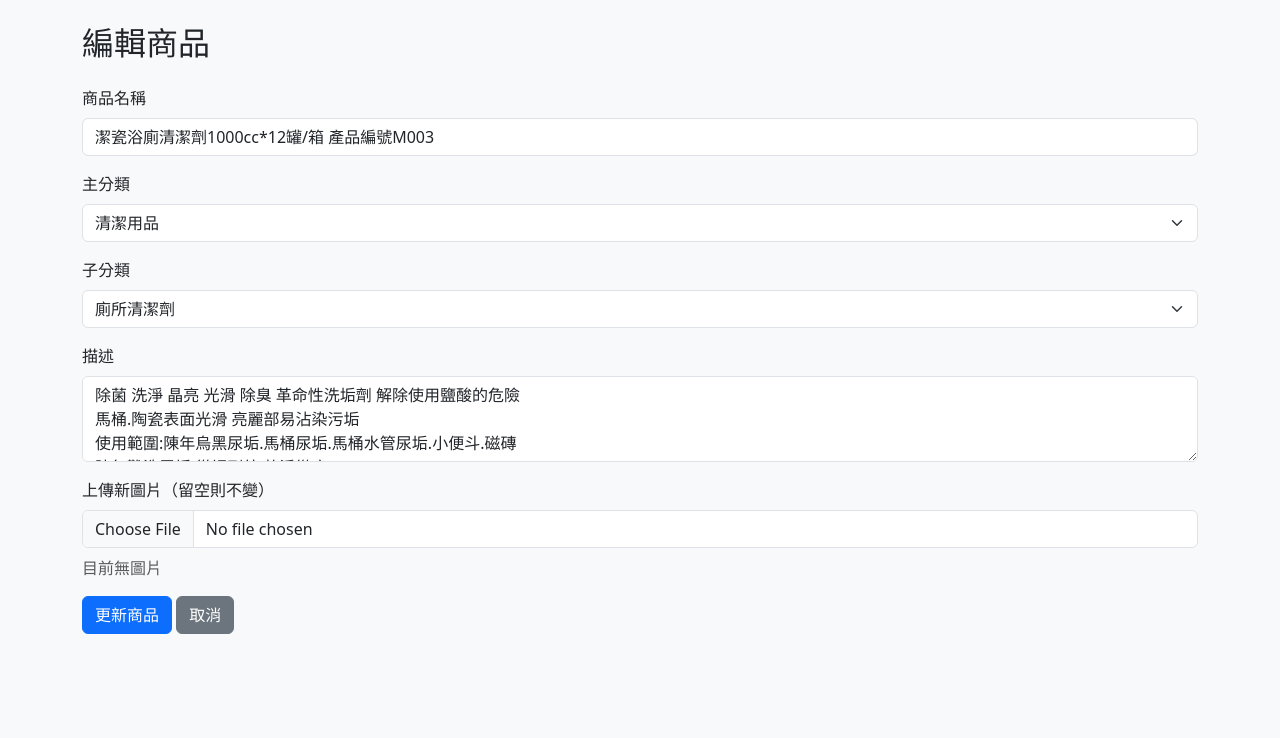
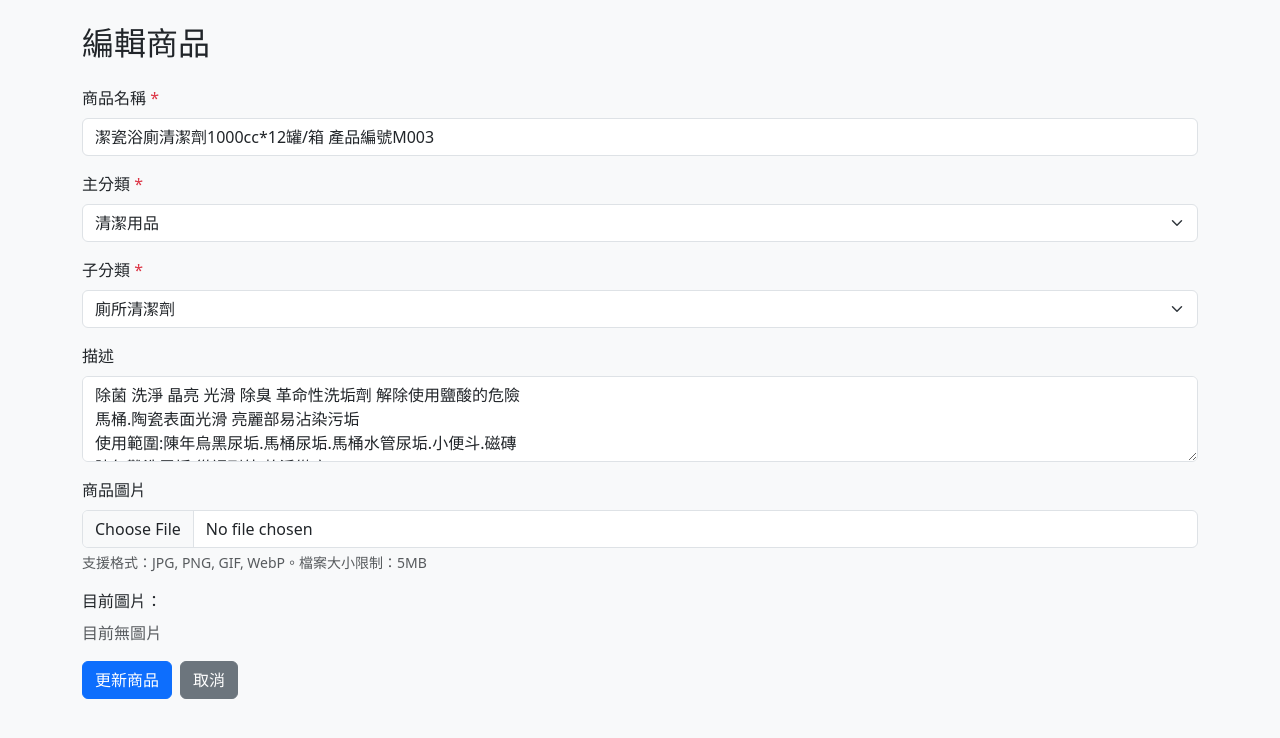
Before and after one commit to Sunny0130225/sinci, a PHP site: page /edit.php?id=190 in a window 1280 px wide. Shown: the top 738 px of the page. Run offline with PHP 8.4, Linux system fonts and the light colour scheme; a user stored in the database is signed in; data comes from the database, SQL or seed files in the repository; both versions use the stored data as it was after the commit.

Commit message:
修圖片上傳問題、首頁美化

```diff
--- a/edit.php
+++ b/edit.php
@@ -50,6 +50,7 @@ if ($_SERVER['REQUEST_METHOD'] === 'POST') {
 
     if ($name && isset($category_options[$main_category]) && in_array($sub_category, $category_options[$main_category])) {
         $success = true;
+        $error = '';
 
         // 更新商品資料
         $stmt = $pdo->prepare("UPDATE product SET name = ?, description = ?, category = ? WHERE id = ?");
@@ -59,24 +60,70 @@ if ($_SERVER['REQUEST_METHOD'] === 'POST') {
         }
 
         // 處理圖片上傳（如果有上傳檔案）
-        if ($success && !empty($_FILES['image']['tmp_name'])) {
-            // 在這裡加入資料夾檢查
-    if (!is_dir('uploads')) {
-        mkdir('uploads', 0755, true);
+        if ($success && isset($_FILES['image']) && $_FILES['image']['error'] === UPLOAD_ERR_OK) {
+            // 檢查上傳資料夾
+            $upload_dir = 'uploads';
+            if (!is_dir($upload_dir)) {
+                if (!mkdir($upload_dir, 0755, true)) {
+                    $success = false;
+                    $error = '無法建立上傳資料夾';
                 }
+            }
+
+            if ($success) {
+                // 檢查檔案大小 (例如限制 5MB)
+                if ($_FILES['image']['size'] > 5 * 1024 * 1024) {
+                    $success = false;
+                    $error = '檔案大小不能超過 5MB';
+                }
+
+                // 檢查檔案類型
+                $allowed_types = ['jpg', 'jpeg', 'png', 'gif', 'webp'];
                 $ext = strtolower(pathinfo($_FILES['image']['name'], PATHINFO_EXTENSION));
-            $filename = "uploads/{$id}.{$ext}";
+                if (!in_array($ext, $allowed_types)) {
+                    $success = false;
+                    $error = '只允許上傳 JPG, PNG, GIF, WebP 格式的圖片';
+                }
 
+                if ($success) {
+                    // 刪除舊圖片（如果存在）
+                    if (!empty($product['image']) && file_exists($product['image'])) {
+                        unlink($product['image']);
+                    }
+
+                    // 產生新檔名
+                    $filename = $upload_dir . '/' . $id . '_' . time() . '.' . $ext;
+
+                    // 移動檔案
                     if (move_uploaded_file($_FILES['image']['tmp_name'], $filename)) {
+                        // 更新資料庫中的圖片路徑
                         $stmt = $pdo->prepare("UPDATE product SET image = ? WHERE id = ?");
                         if (!$stmt->execute([$filename, $id])) {
                             $success = false;
-                    $error = '商品資料更新成功，但圖片路徑儲存失敗';
+                            $error = '圖片上傳成功，但資料庫更新失敗';
+                            // 如果資料庫更新失敗，刪除已上傳的檔案
+                            if (file_exists($filename)) {
+                                unlink($filename);
+                            }
                         }
                     } else {
                         $success = false;
-                $error = '商品資料更新成功，但圖片上傳失敗';
+                        $error = '圖片上傳失敗，可能是權限問題';
                     }
+                }
+            }
+        } elseif (isset($_FILES['image']) && $_FILES['image']['error'] !== UPLOAD_ERR_NO_FILE) {
+            // 有選擇檔案但上傳失敗
+            $upload_errors = [
+                UPLOAD_ERR_INI_SIZE => '檔案大小超過 PHP 設定限制',
+                UPLOAD_ERR_FORM_SIZE => '檔案大小超過表單限制',
+                UPLOAD_ERR_PARTIAL => '檔案只有部分上傳',
+                UPLOAD_ERR_NO_TMP_DIR => '找不到暫存資料夾',
+                UPLOAD_ERR_CANT_WRITE => '寫入檔案失敗',
+                UPLOAD_ERR_EXTENSION => '檔案上傳被 PHP 擴展阻止'
+            ];
+            $error = $upload_errors[$_FILES['image']['error']] ?? '未知的上傳錯誤';
+            $success = false;
         }
 
         // 只有全部成功才跳轉
@@ -89,6 +136,11 @@ if ($_SERVER['REQUEST_METHOD'] === 'POST') {
         $error = '請填寫完整欄位';
     }
 }
+
+// 重新讀取商品資料（如果有更新）
+$stmt = $pdo->prepare("SELECT * FROM product WHERE id = ?");
+$stmt->execute([$id]);
+$product = $stmt->fetch();
 ?>
 
 <!DOCTYPE html>
@@ -98,6 +150,15 @@ if ($_SERVER['REQUEST_METHOD'] === 'POST') {
     <title>編輯商品</title>
     <meta name="viewport" content="width=device-width, initial-scale=1">
     <link href="assets/bootstrap/css/bootstrap.min.css" rel="stylesheet">
+    <style>
+        .current-image {
+            max-width: 200px;
+            height: auto;
+            border: 1px solid #ddd;
+            border-radius: 4px;
+            padding: 4px;
+        }
+    </style>
 </head>
 <body class="bg-light">
 
@@ -105,17 +166,19 @@ if ($_SERVER['REQUEST_METHOD'] === 'POST') {
     <h2 class="mb-4">編輯商品</h2>
 
     <?php if (!empty($error)): ?>
-        <div class="alert alert-danger"><?= htmlspecialchars($error) ?></div>
+        <div class="alert alert-danger">
+            <strong>錯誤：</strong><?= htmlspecialchars($error) ?>
+        </div>
     <?php endif; ?>
 
     <form method="POST" enctype="multipart/form-data">
         <div class="mb-3">
-            <label class="form-label">商品名稱</label>
+            <label class="form-label">商品名稱 <span class="text-danger">*</span></label>
             <input type="text" name="name" class="form-control" required value="<?= htmlspecialchars($product['name']) ?>">
         </div>
 
         <div class="mb-3">
-            <label class="form-label">主分類</label>
+            <label class="form-label">主分類 <span class="text-danger">*</span></label>
             <select name="main_category" id="main_category" class="form-select" required>
                 <option value="">請選擇主分類</option>
                 <?php foreach ($category_options as $main => $subs): ?>
@@ -127,31 +190,46 @@ if ($_SERVER['REQUEST_METHOD'] === 'POST') {
         </div>
 
         <div class="mb-3">
-            <label class="form-label">子分類</label>
+            <label class="form-label">子分類 <span class="text-danger">*</span></label>
             <select name="sub_category" id="sub_category" class="form-select" required>
                 <option value="">請選擇子分類</option>
-                <!-- JS 會填入選項 -->
             </select>
         </div>
 
         <div class="mb-3">
             <label class="form-label">描述</label>
-            <textarea name="description" class="form-control" rows="3"><?= htmlspecialchars($product['description']) ?></textarea>
+            <textarea name="description" class="form-control" rows="3" placeholder="請輸入商品描述..."><?= htmlspecialchars($product['description']) ?></textarea>
         </div>
+
         <div class="mb-3">
-            <label class="form-label">上傳新圖片（留空則不變）</label>
+            <label class="form-label">商品圖片</label>
             <input type="file" name="image" accept="image/*" class="form-control">
-            <div class="mt-2">
+            <div class="form-text">支援格式：JPG, PNG, GIF, WebP。檔案大小限制：5MB</div>
+
+            <div class="mt-3">
+                <label class="form-label">目前圖片：</label>
                 <?php if (!empty($product['image']) && file_exists($product['image'])): ?>
-                    <img src="<?= htmlspecialchars($product['image']) ?>" width="200" alt="目前圖片">
+                    <div>
+                        <img src="<?= htmlspecialchars($product['image']) ?>?t=<?= time() ?>"
+                             class="current-image" alt="目前商品圖片">
+                        <div class="form-text text-muted mt-1">
+                            檔案：<?= htmlspecialchars($product['image']) ?>
+                        </div>
+                    </div>
                 <?php else: ?>
-                    <span class="text-muted">目前無圖片</span>
+                    <div class="text-muted">目前無圖片</div>
                 <?php endif; ?>
             </div>
         </div>
 
-        <button type="submit" class="btn btn-primary">更新商品</button>
-        <a href="back.php" class="btn btn-secondary">取消</a>
+        <div class="d-flex gap-2">
+            <button type="submit" class="btn btn-primary">
+                <i class="bi bi-check-lg"></i> 更新商品
+            </button>
+            <a href="back.php" class="btn btn-secondary">
+                <i class="bi bi-arrow-left"></i> 取消
+            </a>
+        </div>
     </form>
 </div>
 
@@ -174,8 +252,32 @@ function populateSub() {
         });
     }
 }
+
 mainSelect.addEventListener('change', populateSub);
 populateSub(); // 初始載入
+
+// 檔案選擇預覽
+document.querySelector('input[type="file"]').addEventListener('change', function(e) {
+    const file = e.target.files[0];
+    if (file) {
+        // 檢查檔案大小
+        if (file.size > 5 * 1024 * 1024) {
+            alert('檔案大小不能超過 5MB');
+            e.target.value = '';
+            return;
+        }
+
+        // 檢查檔案類型
+        const allowedTypes = ['image/jpeg', 'image/jpg', 'image/png', 'image/gif', 'image/webp'];
+        if (!allowedTypes.includes(file.type)) {
+            alert('只允許上傳 JPG, PNG, GIF, WebP 格式的圖片');
+            e.target.value = '';
+            return;
+        }
+
+        console.log('選擇的檔案:', file.name, '大小:', Math.round(file.size/1024) + 'KB');
+    }
+});
 </script>
 
 </body>
```
Also changed, not shown: index.php (+4 -3 lines), database/vhost160223.sql (added). Lines whose indentation alone changed are shown as unchanged.
